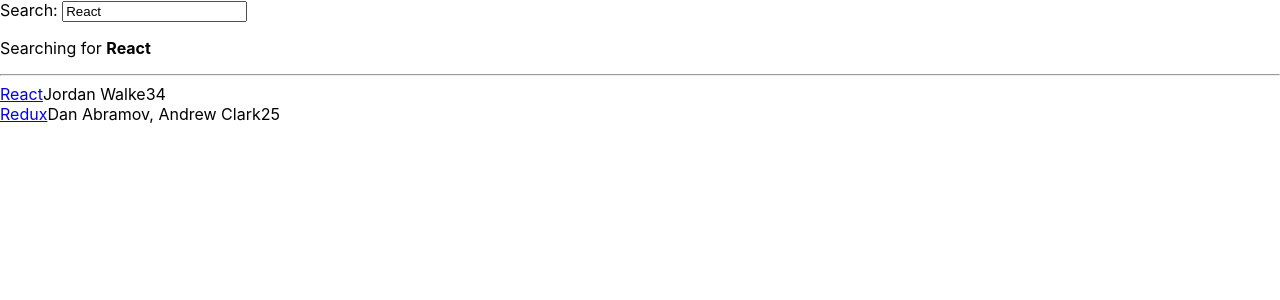
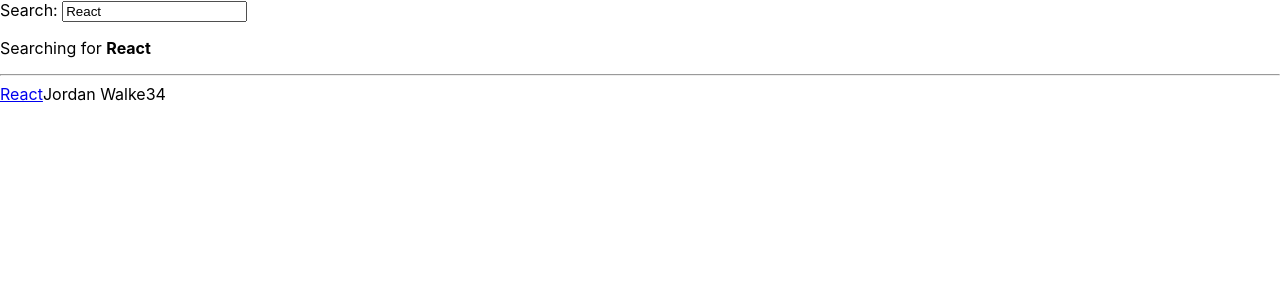
Before and after one commit to Rounak1234567/learning, a React (Create React App) app: page / in a window 1280 px wide. Shown: the top 300 px of the page. Built offline with nearby package versions, Linux system fonts and the light colour scheme.

Commit message:
added localStorage and useEffect

```diff
--- a/src/App.js
+++ b/src/App.js
@@ -1,5 +1,5 @@
 
-import { useState } from 'react';
+import { useEffect, useState } from 'react';
 import './App.css';
 import { List } from './components/List';
 import { Search } from './components/Search';
@@ -15,10 +15,15 @@
   //   return text
   // }
 
-  const [search, setSearch] = useState("React");
+  const [search, setSearch] = useState(localStorage.getItem('search') || 'React');
+
+  useEffect(() => {
+    localStorage.setItem('search', search);
+  }, [search])
+
 
   const handleSearch = (e) => {
-    setSearch(e.target.value)
+    setSearch(e.target.value);
   }
 
   const list = [
@@ -40,6 +45,11 @@
     },
   ];
 
+  const searchedStories = list.filter(story =>
+    story.title.toLowerCase().includes(search.toLowerCase())
+  );
+
+
 
   return (
     <div>
@@ -47,8 +57,8 @@
       <h1>welcome {showTest(<p>Rounak</p>)}</h1> */}
 
       <Search term={search} handleSearch={handleSearch} />
-      <hr/>
-      <List list={list}/>
+      <hr />
+      <List list={searchedStories} />
     </div>
   );
 }
--- a/src/components/List.jsx
+++ b/src/components/List.jsx
@@ -1,10 +1,9 @@
-const List = (props) => {
+const List = ({ list }) => {
+
+
+    const Item = ({ item }) => {
         return (
             <div>
-            {
-                props.list.map((item) => {
-                    return (
-                        <div key={item.objectID}>
                 <span>
                     <a href={item.url}>{item.title}</a>
                 </span>
@@ -12,11 +11,11 @@
                 <span>{item.num_comments}</span>
                 <span>{item.points}</span>
             </div>
-                    );
-                })
-            }
-        </div>
         )
     }
 
+
+    return list.map(item => <Item key={item.objectID} item={item} />);
+}
+
 export { List }
--- a/src/components/Search.jsx
+++ b/src/components/Search.jsx
@@ -1,5 +1,5 @@
-const Search = (props) => {
-    const { term, handleSearch } = props;
+const Search = ({ term, handleSearch }) => {
+
     return (
         <div>
             <label htmlFor="search">Search: </label>
```
Lines whose indentation alone changed are shown as unchanged.
